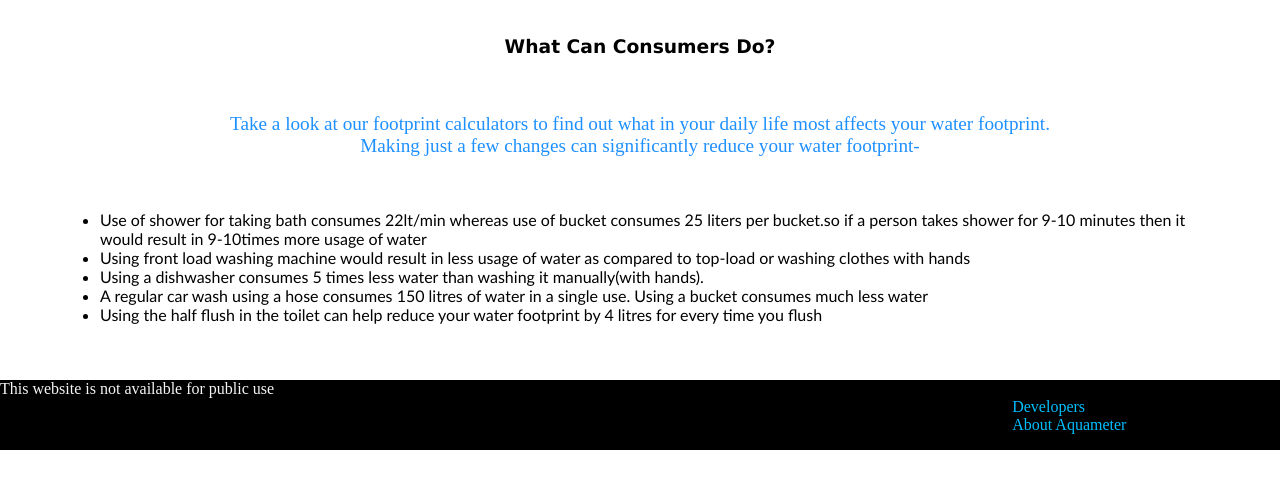
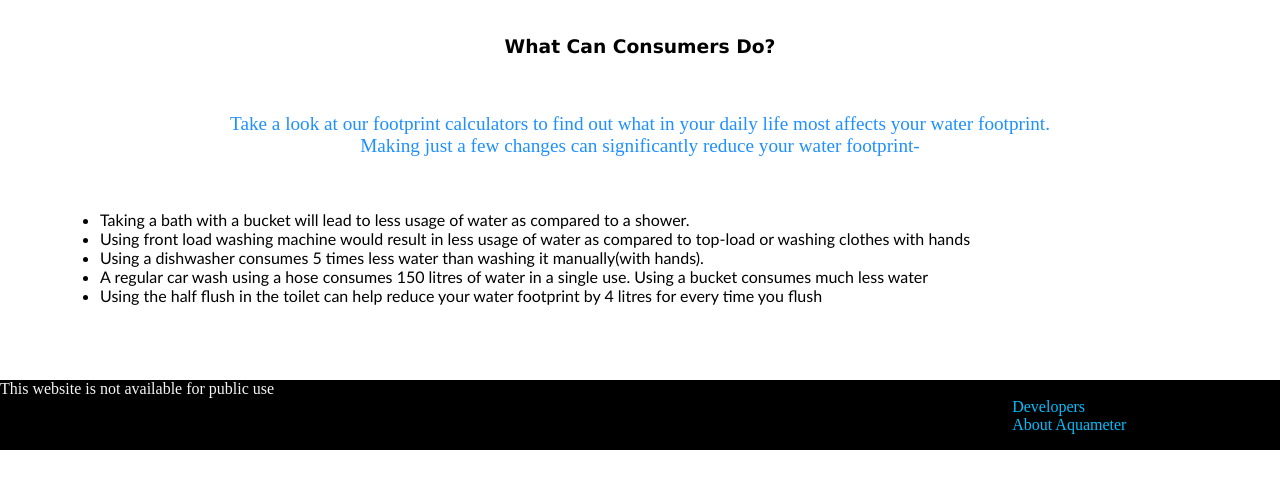
Before and after one commit to Afreen-Kazi-1/WaterFootprint-Calaculator, a plain HTML site: page homepage/tfa.html in a window 1280 px wide. Shown: the part 180-668 px from the top of the page. Drawn offline with Linux system fonts and the light colour scheme; files whose address does not match are found by name.

Commit message:
update form folders

```diff
--- a/homepage/tfa.html
+++ b/homepage/tfa.html
@@ -23,7 +23,7 @@
     Making just a few changes can significantly reduce your water footprint- </p> <br>
     <div id="tips">
     <ul>
-    <li>Use of shower for taking bath consumes 22lt/min whereas use of bucket consumes 25 liters per bucket.so if a person takes shower for 9-10 minutes then it would result in 9-10times more usage of water </li>
+    <li>Taking a bath with a bucket will lead to less usage of water as compared to a shower.</li>
     <li>Using front load washing machine would result in less usage of water as compared to top-load or washing clothes with hands </li>
     <li> Using a dishwasher consumes 5 times less water than washing it manually(with hands).</li>
     <li> A regular car wash using a hose consumes 150 litres of water in a single use. Using a bucket consumes much less water</li>
```
Also changed, not shown: form css/q1.css (added), form html/q1.html (added).
